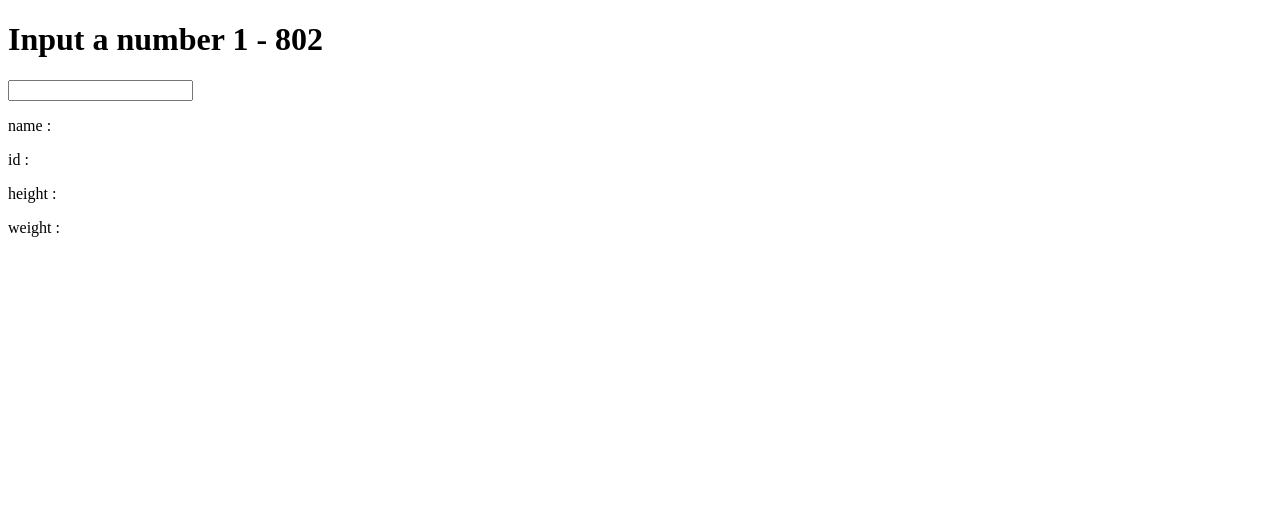
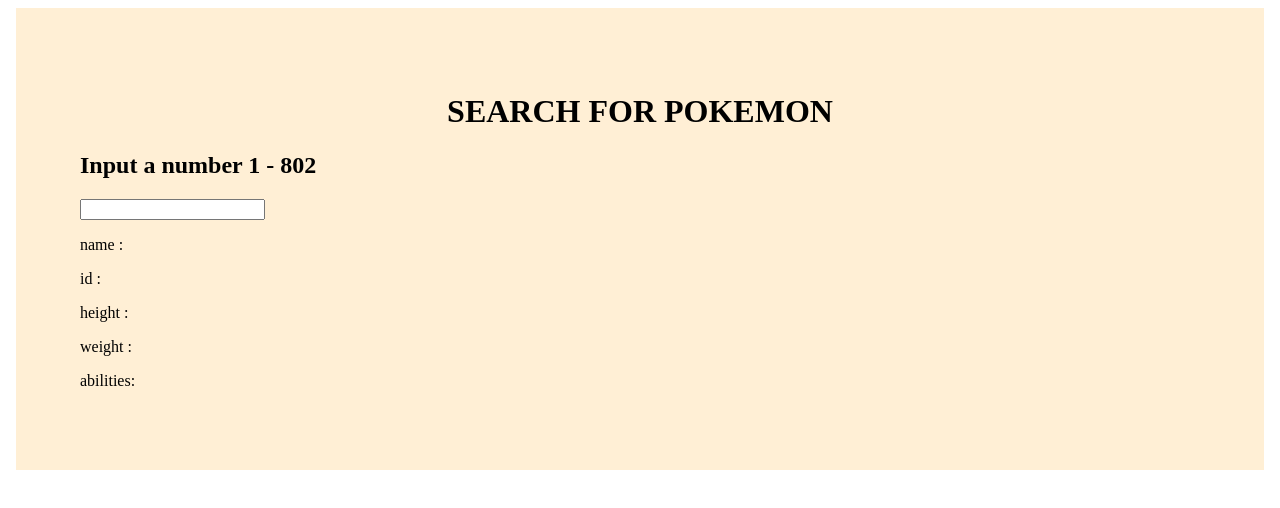
Before and after one commit to jjproby/ReactTrial, a React (Create React App) app: page / in a window 1280 px wide. Shown: the top 508 px of the page. Built offline with nearby package versions, Linux system fonts and the light colour scheme.

Commit message:
Added styled components. As Trump would way, 'Really Cool, Kanye'!

```diff
--- a/package.json
+++ b/package.json
@@ -5,7 +5,8 @@
   "dependencies": {
     "react": "^16.5.2",
     "react-dom": "^16.5.2",
-    "react-scripts": "1.1.5"
+    "react-scripts": "1.1.5",
+    "styled-components": "^3.4.9"
   },
   "scripts": {
     "start": "react-scripts start",
--- a/public/index.html
+++ b/public/index.html
@@ -19,7 +19,7 @@
       work correctly both with client-side routing and a non-root public URL.
       Learn how to configure a non-root public URL by running `npm run build`.
     -->
-    <title>React App</title>
+    <title>Pokemon Search</title>
   </head>
   <body>
     <noscript>
--- a/src/App.js
+++ b/src/App.js
@@ -1,5 +1,15 @@
 import React, { Component } from 'react';
 import Search from './Search';
+import styled from 'styled-components'
+
+const Title = styled.h1`
+  text-align: center;
+`;
+
+const Wrapper = styled.body`
+  padding: 4em;
+  background: papayawhip;
+`;
 
 class App extends Component {
   constructor() {
@@ -13,6 +23,7 @@
 
     this.search = this.search.bind(this);
   }
+
 
   search({query}) {
     fetch(`https://pokeapi.co/api/v2/pokemon/${query}/`)
@@ -53,8 +64,10 @@
     }
 
     return (
+      <Wrapper>
         <div>
-        <h1> Input a number 1 - 802 </h1>
+          <Title> SEARCH FOR POKEMON </Title>
+          <h2> Input a number 1 - 802 </h2>
           <Search search={this.search} />
           <p> name : {this.state.data.name}</p>
           <p> id : {this.state.data.id}</p>
@@ -65,11 +78,13 @@
             ? <p>{this.state.error}</p>
             : null
           }
+          <p> abilities: </p>
           <ul>
             {abilitiesList}
-          {sprite}
           </ul>
+          <p> {sprite} </p>
         </div>
+      </Wrapper>
     )
   }
 }
```
Also changed, not shown: 1 other file (tests, documents, lock files or other folders). Lines whose indentation alone changed are shown as unchanged.
